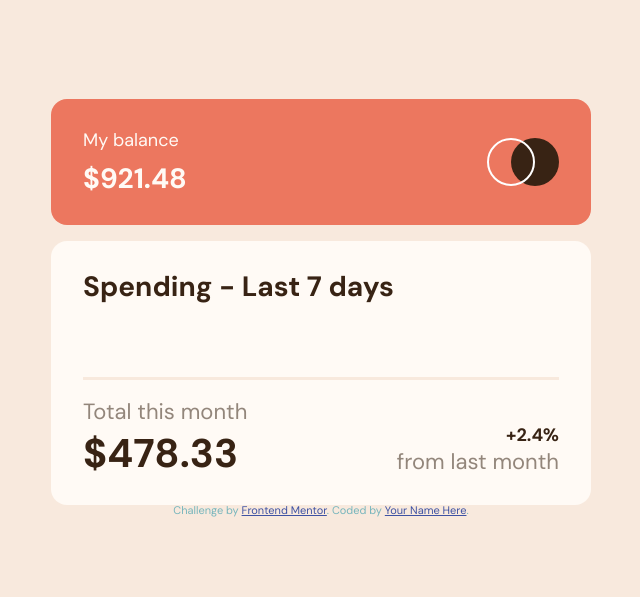
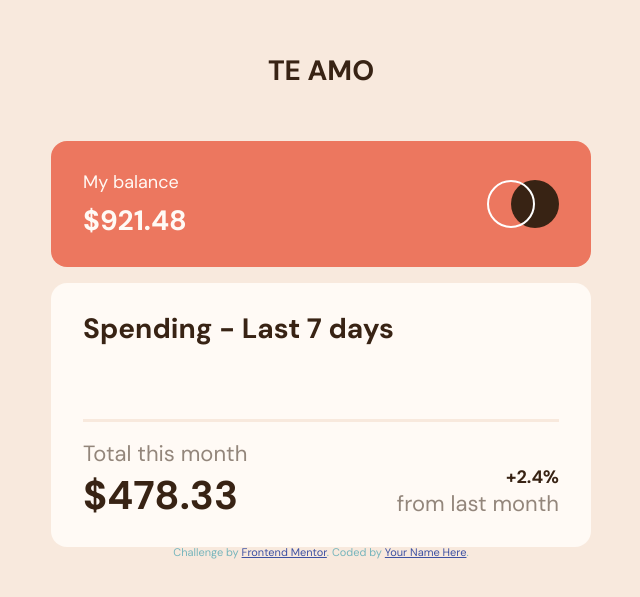
Before and after one commit to MatheusFukuyama/ExpensesCarts, a website: page index.html in a window 1280 px wide. Shown: the part 237-834 px from the top of the page, without its empty margins (319-959 px from the left). Drawn offline with Linux system fonts and the light colour scheme; no server answers.

Commit message:
mensagem de amor

```diff
--- a/index.html
+++ b/index.html
@@ -16,6 +16,7 @@
   </style>
 </head>
 <body>
+<h1>TE AMO </h1>
 <main class="card">
   <div class="balance">
     <div>
```
